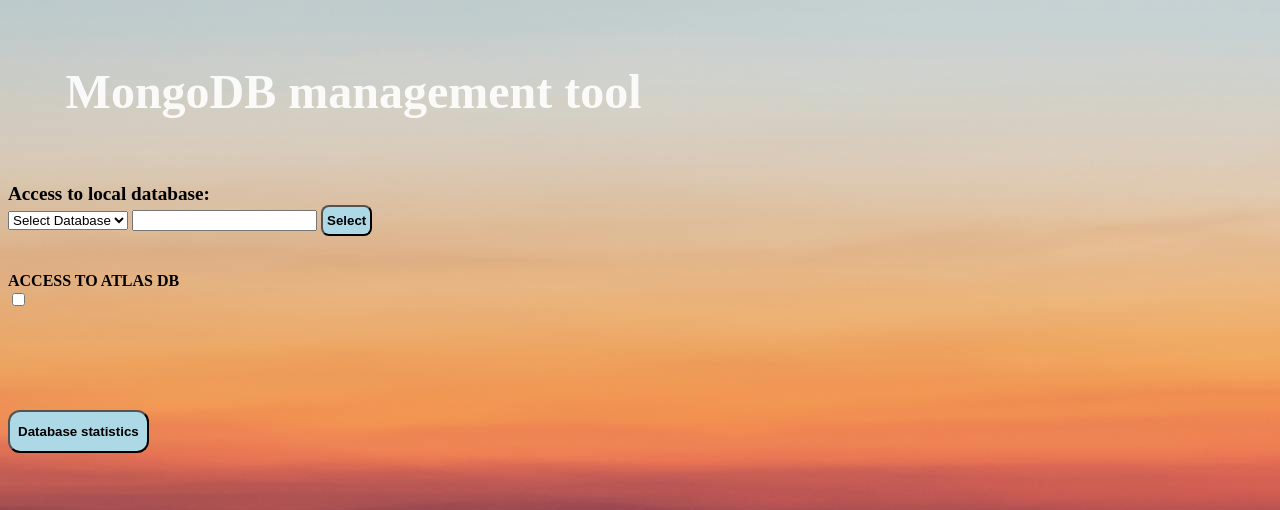
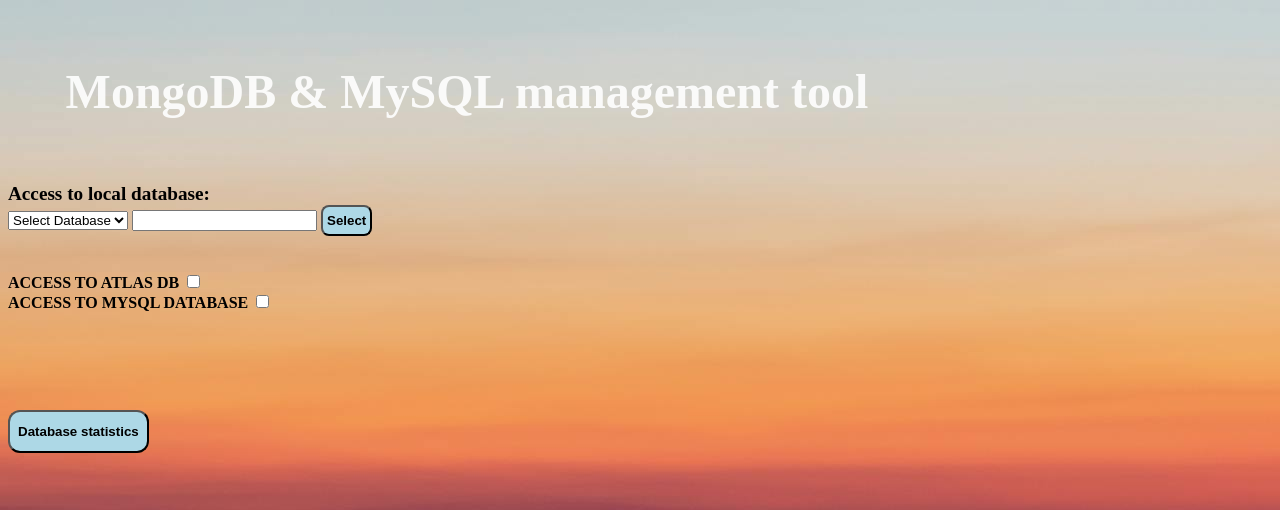
Before and after one commit to hannutt/FlaskApi, a Flask app: template templates/index.html in a window 1280 px wide. Shown: the top 510 px of the page. Run offline with Flask 3, Linux system fonts and the light colour scheme; the template is opened without the code that fills it, so the values that code supplies are empty; some libraries are stand-ins or nearby versions.

Commit message:
mysql feature added

```diff
--- a/app.py
+++ b/app.py
@@ -8,18 +8,40 @@
 from pymongo.server_api import ServerApi
 import os
 from dotenv import load_dotenv
-
+import mysql.connector
 from cruds import cruds
 from apiCalls import apiCalls
 from cloudConnection import cloudConnection
+from mysqlScripts import mysqlScripts
+from mysqlScripts import showSQLDataBases
 import urllib
 app = Flask(__name__)
 app.register_blueprint(cruds,url_prefix='')
 app.register_blueprint(apiCalls,url_prefix='')
 app.register_blueprint(cloudConnection,url_prefix='')
+
 load_dotenv("c:/codes/Python/FlaskApi/.env")
 showdata = False
 connect=False
+
+def showSQLDataBases():
+    sqlDataBases = []
+
+    mydb = mysql.connector.connect(
+
+        host="localhost",
+        user="root",
+        password="Root512!",
+)
+    cursor = mydb.cursor()
+    databases = ("show databases")
+    cursor.execute(databases)
+    for (databases) in cursor:
+         print (databases[0])
+         sqlDataBases.append(databases[0])
+
+    return sqlDataBases
+
 
 def listAtlasDataBases():
 
@@ -41,6 +63,8 @@
 @app.route("/",methods=['GET','POST'])
 
 def showIndex():
+     #toisen moduulin funktiota voi käyttää näin, kunhan se tuodaan import lauseella ja route on kunnossa.
+     sqls=showSQLDataBases()
      listAtlasDataBases()
      dbsAtlas=listAtlasDataBases()
 
@@ -89,7 +113,7 @@
         statsNums[j] = int(statsNums[j])
 
      print(amountOfdb)
-     return render_template('index.html',dbsList=dbsList,stats=statsNames,statsNums=statsNums,allStats=allStats,dbsAtlas=dbsAtlas,amountOfdb=amountOfdb)
+     return render_template('index.html',dbsList=dbsList,stats=statsNames,statsNums=statsNums,allStats=allStats,dbsAtlas=dbsAtlas,amountOfdb=amountOfdb,sqls=sqls)
 
 
 
--- a/static/DynamicCreate.js
+++ b/static/DynamicCreate.js
@@ -14,6 +14,10 @@
 selected.setAttribute('id','selectionForDB')
 select.textContent='Select'
 DBname.placeholder='Database name'
+
+var mysqlPath = document.createElement("INPUT")
+var mysqlBtn = document.createElement("BUTTON")
+mysqlBtn.textContent="Show"
 
 
 DBname.name='dbname'
@@ -45,6 +49,17 @@
   else if(atlasCB.checked==false){
     document.getElementById("atlasForm").hidden=true
   }
+}
+
+function createMysql() {
+  var mysqlCB=document.getElementById("mysql")
+  if (mysqlCB.checked==true) {
+    document.getElementById("mysqlForm").hidden=false
+   // document.getElementById("mysqlForm").appendChild(mysqlPath)
+   // document.getElementById("mysqlForm").appendChild(mysqlBtn)
+
+  }
+
 }
 
 
--- a/static/css/styles.css
+++ b/static/css/styles.css
@@ -82,3 +82,9 @@
 .formPageBody {
     background-image:  url('/static/images/flaskapiBG.jpg');
 }
+
+.mysqlLbl {
+    color: black;
+    text-transform: uppercase;
+    font-weight: bold;
+}
--- a/templates/index.html
+++ b/templates/index.html
@@ -15,7 +15,7 @@
 
 <body class="indexbody">
 
-    <h4 id="apiName">MongoDB management tool</h4>
+    <h4 id="apiName">MongoDB & MySQL management tool</h4>
     <!--Flask api animaatio näytetään näin myös selectcol.html sivulla
     {% block content %}
     {% endblock %}-->
@@ -212,17 +212,32 @@
     </form>
     <br><br>
     <label for="atlas" class="atlasLbl" >Access to Atlas DB</label>
+    <input type="checkbox" class="atlasCB" id="atlas" name="atlas" onclick="createAtlas()">
 
     <form action= "{{ url_for('cloudConnection.readAtlasDB')}}" method="post">
     <div class="atlasForm" id="atlasForm">
 
     </div>
-    <input type="checkbox" class="atlasCB" id="atlas" name="atlas" onclick="createAtlas()">
+
 
 </form>
+    </div>
+    <label for="mysql" class="mysqlLbl">Access to MySQL Database</label>
+    <input type="checkbox" class="mysqlCB" id="mysql" name="mysql" onclick="createMysql()">
+
+    <br>
+    <div hidden id="mysqlForm">
+        <select name="sqlDbs" id="sqlDbs">
+            <option value="default" selected>Select Database</option>
+
+            {% for s in sqls %}
+            <option value="">{{s}}</option>
+            {% endfor %}
+            </select>
+
+    </div>
 
 
-    </div>
 
 
     <button id="statsBtn" class="statsBtn" onclick="stats()">Database statistics</button>
```
Also changed, not shown: mysqlScripts.py (added, +24 -0 lines), README.md, flaskapi.png.
